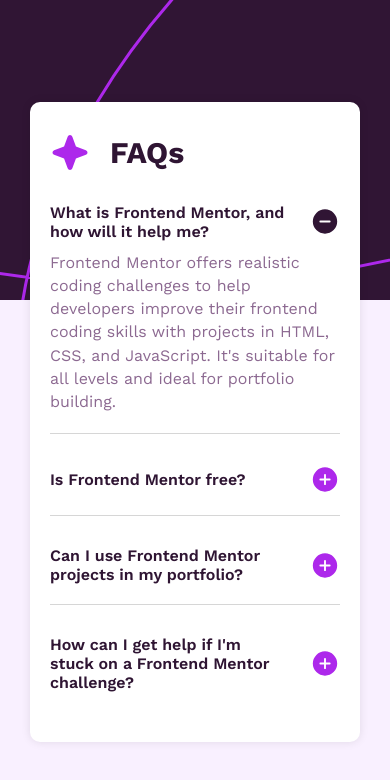
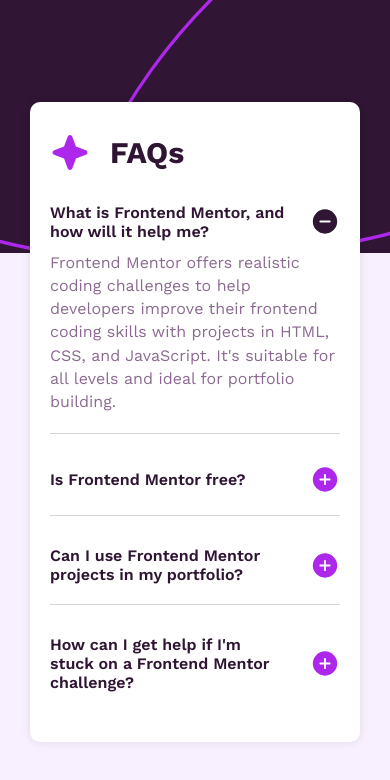
Before and after one commit to prafullofcode/frontend-mentor-FAQ-accordion, a plain HTML site: page index.html in a window 390 px wide. Drawn offline with nearby package versions, Linux system fonts and the light colour scheme.

Commit message:
updated bg image styles

```diff
--- a/css/queries.css
+++ b/css/queries.css
@@ -1,4 +1,4 @@
-@media only screen and (max-width: 400px) {
+@media only screen and (max-width: 450px) {
   .box {
     padding: 3rem 2rem;
   }
@@ -6,4 +6,7 @@
   .hero-text {
     font-size: 3rem;
   }
+  .content-wrapper::before {
+    background-image: url("../assets/images/background-pattern-mobile.svg");
+  }
 }
--- a/css/style.css
+++ b/css/style.css
@@ -45,8 +45,9 @@ li {
   position: absolute;
   top: 0;
   width: 100%;
-  height: 300px;
-  background-position: center;
+  height: 30vh;
+  /* background-position: center; */
+  background-size: cover;
 }
 .box {
   background-color: white;
```
